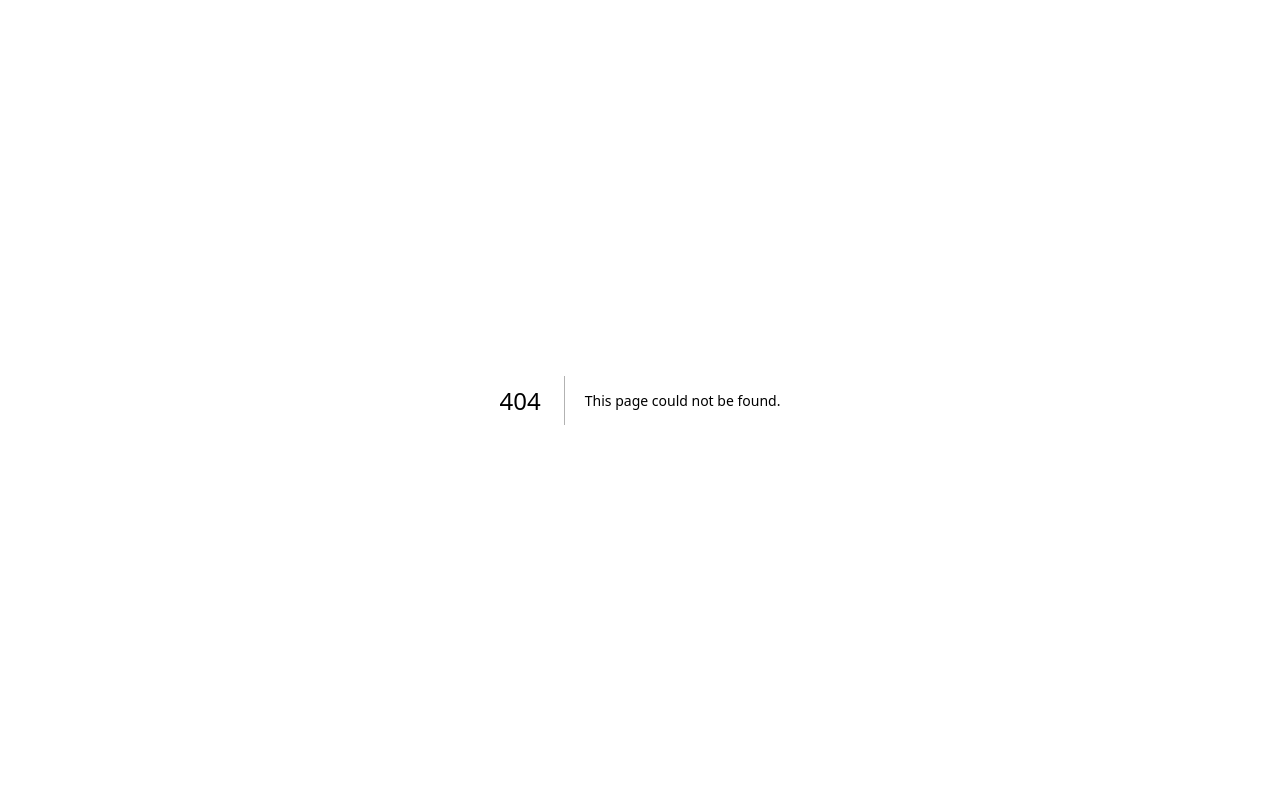
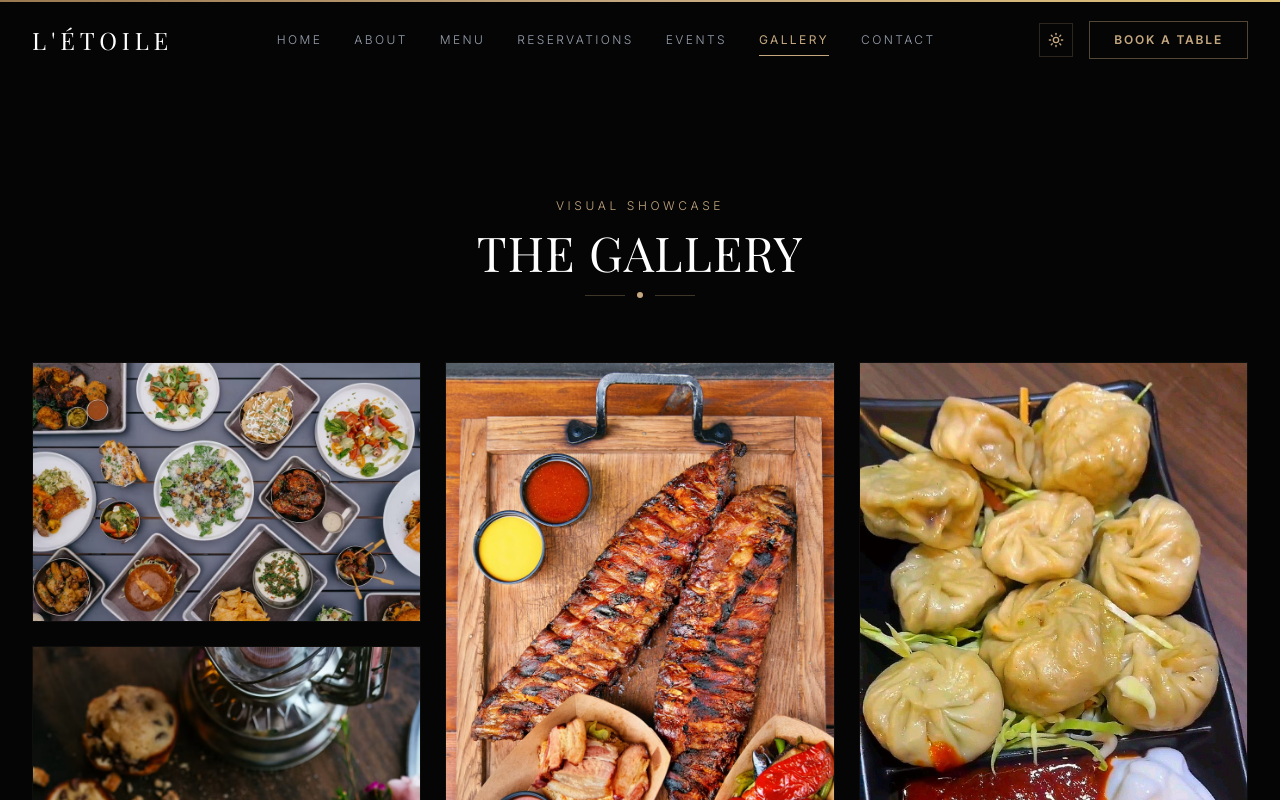
Before and after one commit to Rajputshubham07/Resturent-, a Next.js app: page /gallery in a window 1280 px wide. Before the commit this address had no page. Shown: the top 800 px of the page. Built offline with nearby package versions, Linux system fonts and the light colour scheme; a web font is replaced by a local one.

Commit message:
feat: fix broken Sunday Brunch event image and move Gallery to a separate /gallery page route

```diff
--- /dev/null
+++ b/src/app/gallery/page.tsx
@@ -0,0 +1,33 @@
+import Preloader from "@/components/ui/Preloader";
+import ScrollProgress from "@/components/ui/ScrollProgress";
+import Navbar from "@/components/Navbar";
+import Gallery from "@/components/Gallery";
+import Footer from "@/components/Footer";
+import FloatingReserve from "@/components/ui/FloatingReserve";
+import BackToTop from "@/components/ui/BackToTop";
+
+export const metadata = {
+  title: "Gallery | L'Étoile Luxury Restaurant",
+  description: "Explore the culinary art, premium plates, and luxury dining spaces of L'Étoile Michelin-star restaurant.",
+};
+
+export default function GalleryPage() {
+  return (
+    <>
+      {/* Premium Intros & Global Elements */}
+      <Preloader />
+      <ScrollProgress />
+      <Navbar />
+
+      {/* Main Gallery Page Layout */}
+      <main className="relative flex-grow pt-24 bg-luxury-black min-h-screen">
+        <Gallery />
+      </main>
+
+      {/* Footer & Global Scroll Triggers */}
+      <Footer />
+      <FloatingReserve />
+      <BackToTop />
+    </>
+  );
+}
--- a/src/app/page.tsx
+++ b/src/app/page.tsx
@@ -8,7 +8,6 @@ import SignatureDishes from "@/components/SignatureDishes";
 import Menu from "@/components/Menu";
 import Reservations from "@/components/Reservations";
 import Events from "@/components/Events";
-import Gallery from "@/components/Gallery";
 import Testimonials from "@/components/Testimonials";
 import Contact from "@/components/Contact";
 import Footer from "@/components/Footer";
@@ -32,7 +31,6 @@ export default function Home() {
         <Menu />
         <Reservations />
         <Events />
-        <Gallery />
         <Testimonials />
         <Contact />
       </main>
--- a/src/components/Events.tsx
+++ b/src/components/Events.tsx
@@ -17,7 +17,7 @@ const events = [
     date: "Every Sunday",
     time: "11:00 AM - 3:00 PM",
     desc: "A luxurious buffet spread of artisanal breads, live carving stations, custom waffles, and bottomless premium mimosas.",
-    image: "/dish20.jpg",
+    image: "/paneer-masala-paratha-rasgulla.jpg",
   },
   {
     title: "Chef&apos;s Special Tasting",
--- a/src/components/Navbar.tsx
+++ b/src/components/Navbar.tsx
@@ -3,22 +3,31 @@
 import { useState, useEffect } from "react";
 import { Menu, X, Sun, Moon } from "lucide-react";
 import { motion, AnimatePresence } from "framer-motion";
+import { usePathname } from "next/navigation";
 
 const navLinks = [
-  { name: "Home", href: "#home" },
-  { name: "About", href: "#about" },
-  { name: "Menu", href: "#menu" },
-  { name: "Reservations", href: "#reservations" },
-  { name: "Events", href: "#events" },
-  { name: "Gallery", href: "#gallery" },
-  { name: "Contact", href: "#contact" },
+  { name: "Home", href: "/#home" },
+  { name: "About", href: "/#about" },
+  { name: "Menu", href: "/#menu" },
+  { name: "Reservations", href: "/#reservations" },
+  { name: "Events", href: "/#events" },
+  { name: "Gallery", href: "/gallery" },
+  { name: "Contact", href: "/#contact" },
 ];
+
+const getSectionFromHref = (href: string) => {
+  if (href.startsWith("/#")) return href.substring(2);
+  if (href.startsWith("#")) return href.substring(1);
+  if (href.startsWith("/")) return href.substring(1);
+  return href;
+};
 
 export default function Navbar() {
   const [isScrolled, setIsScrolled] = useState(false);
   const [mobileMenuOpen, setMobileMenuOpen] = useState(false);
   const [activeSection, setActiveSection] = useState("home");
   const [theme, setTheme] = useState<"dark" | "light">("dark");
+  const pathname = usePathname();
 
   useEffect(() => {
     // Initial theme setup on mount
@@ -47,6 +56,11 @@ export default function Navbar() {
   };
 
   useEffect(() => {
+    if (pathname === "/gallery") {
+      setActiveSection("gallery");
+      return;
+    }
+
     const handleScroll = () => {
       if (window.scrollY > 50) {
         setIsScrolled(true);
@@ -55,14 +69,19 @@ export default function Navbar() {
       }
 
       // Check which section is in view
-      const sections = navLinks.map(link => link.href.substring(1));
+      const sections = navLinks
+        .map(link => {
+          if (link.href.startsWith("/#")) return link.href.substring(2);
+          if (link.href.startsWith("#")) return link.href.substring(1);
+          return null;
+        })
+        .filter(Boolean) as string[];
       let currentSection = "home";
 
       for (const section of sections) {
         const el = document.getElementById(section);
         if (el) {
           const rect = el.getBoundingClientRect();
-          // If the section is around the top half of the screen
           if (rect.top <= 200 && rect.bottom >= 200) {
             currentSection = section;
             break;
@@ -74,15 +93,19 @@ export default function Navbar() {
 
     window.addEventListener("scroll", handleScroll);
     return () => window.removeEventListener("scroll", handleScroll);
-  }, []);
+  }, [pathname]);
 
   const handleNavClick = (e: React.MouseEvent<HTMLAnchorElement>, href: string) => {
-    e.preventDefault();
-    setMobileMenuOpen(false);
+    if (!href.startsWith("#") && !href.startsWith("/#")) {
+      setMobileMenuOpen(false);
+      return;
+    }
 
-    const targetId = href.substring(1);
+    const targetId = href.startsWith("/#") ? href.substring(2) : href.substring(1);
     const element = document.getElementById(targetId);
     if (element) {
+      e.preventDefault();
+      setMobileMenuOpen(false);
       const offset = 80; // height of navbar
       const bodyRect = document.body.getBoundingClientRect().top;
       const elementRect = element.getBoundingClientRect().top;
@@ -93,6 +116,8 @@ export default function Navbar() {
         top: offsetPosition,
         behavior: "smooth"
       });
+    } else {
+      setMobileMenuOpen(false);
     }
   };
 
@@ -119,7 +144,7 @@ export default function Navbar() {
           {/* Desktop Nav Links */}
           <div className="hidden md:flex items-center gap-8">
             {navLinks.map((link) => {
-              const isActive = activeSection === link.href.substring(1);
+              const isActive = activeSection === getSectionFromHref(link.href);
               return (
                 <a
                   key={link.name}
@@ -152,8 +177,8 @@ export default function Navbar() {
               {theme === "dark" ? <Sun className="w-4 h-4" /> : <Moon className="w-4 h-4" />}
             </button>
             <a
-              href="#reservations"
-              onClick={(e) => handleNavClick(e, "#reservations")}
+              href="/#reservations"
+              onClick={(e) => handleNavClick(e, "/#reservations")}
               className="px-6 py-2.5 border border-gold-500/40 text-gold-500 hover:text-luxury-black hover:bg-gold-500 hover:border-gold-500 text-xs tracking-[0.15em] uppercase font-semibold transition-all duration-500 rounded-none cursor-pointer"
             >
               Book A Table
@@ -183,7 +208,7 @@ export default function Navbar() {
           >
             <div className="flex flex-col gap-6 items-center justify-center flex-1">
               {navLinks.map((link) => {
-                const isActive = activeSection === link.href.substring(1);
+                const isActive = activeSection === getSectionFromHref(link.href);
                 return (
                   <a
                     key={link.name}
@@ -216,9 +241,9 @@ export default function Navbar() {
                   )}
                 </button>
                 <a
-                  href="#reservations"
-                  onClick={(e) => handleNavClick(e, "#reservations")}
-                  className="w-full py-3 bg-gold-500 text-luxury-black font-semibold text-xs tracking-[0.2em] uppercase rounded-none text-center cursor-pointer"
+                  href="/#reservations"
+                  onClick={(e) => handleNavClick(e, "/#reservations")}
+                  className="w-full py-3 bg-gold-500 text-luxury-black text-xs uppercase tracking-widest font-bold text-center hover:bg-gold-600 transition-colors duration-300"
                 >
                   Book A Table
                 </a>
```
